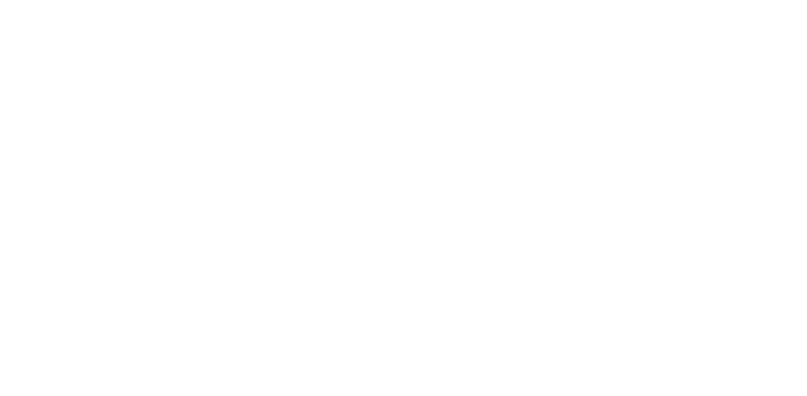
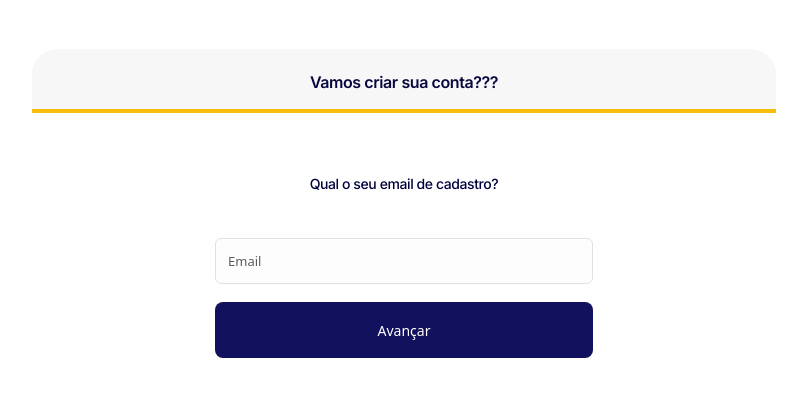
Before and after one commit to barbaradamasdev/capibank-hackadev, an Angular app: page /criarconta in a window 1280 px wide. Before the commit this address led to /. Shown: the top 396 px of the page, without its empty margins (236-1043 px from the left). Built offline with nearby package versions, Linux system fonts and the light colour scheme; a web font is replaced by a local one.

Commit message:
:lipstick: Criacao das rotas

```diff
--- a/src/app/app.routes.ts
+++ b/src/app/app.routes.ts
@@ -1,9 +1,11 @@
 import { Routes } from '@angular/router';
 import { AreaDoClienteComponent } from './pages/area-do-cliente/area-do-cliente.component';
 import { InicioLoginComponent } from './pages/inicio-login/inicio-login.component';
+import { InicioCriarContaComponent } from './pages/inicio-criar-conta/inicio-criar-conta.component';
 
 export const routes: Routes = [
     {path:'cliente',component:AreaDoClienteComponent},
     {path:'inicio',component:InicioLoginComponent},
+    {path:'criarconta',component:InicioCriarContaComponent},
     {path:'',redirectTo:'inicio',pathMatch:'full'}
 ];
--- a/src/app/componentes/formulario-criar-nome/formulario-criar-nome.component.css
+++ b/src/app/componentes/formulario-criar-nome/formulario-criar-nome.component.css
@@ -43,7 +43,7 @@
     align-items: center;
     height: 50px;
     width: 100%;
-    margin-bottom: 30px;
+    margin-top: 80px;
     position: relative;
   }
 
--- a/src/app/componentes/formulario-criar-nome/formulario-criar-nome.component.html
+++ b/src/app/componentes/formulario-criar-nome/formulario-criar-nome.component.html
@@ -2,7 +2,7 @@
 <!-- Formulario pronto com valicoes na pagina de recuperar senha -->
 
 <div class="container-form p-4">
-  <h6 class="login">Entre com sua conta</h6>
+  <h6 class="login">Vamos criar sua conta???</h6>
   <form>
     <div class="form-group">
       <p class="what-email">Qual o seu email de cadastro?</p>
@@ -16,8 +16,8 @@
     </div>
 
     <div class="buttons justify-content-center text-center">
-      <button type="submit" class="btn botao-principal btn-lg btn-block">
-        Enviar código para email
+      <button type="submit" class="btn botao-principal btn-lg btn-block" >
+        Avançar
       </button>
       <button type="submit" class="btn botao-secundario btn-lg btn-block">
         Voltar
--- a/src/app/pages/inicio-criar-conta/inicio-criar-conta.component.html
+++ b/src/app/pages/inicio-criar-conta/inicio-criar-conta.component.html
@@ -1,5 +1,5 @@
 <main>
-    <app-cabecalho-login></app-cabecalho-login>
+    <!-- <app-cabecalho-login></app-cabecalho-login> -->
     <app-formulario-criar-nome></app-formulario-criar-nome>
-    <app-rodape-login></app-rodape-login>
+    <!-- <app-rodape-login></app-rodape-login> -->
 </main>
```
